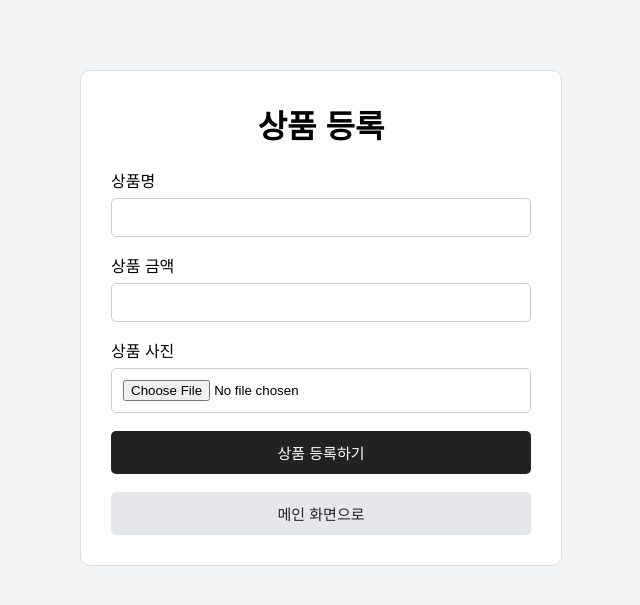
After one commit to seesky7267-stack/secure-coding, a Flask app: page /products/register in a window 1280 px wide. The commit adds this page. Shown: the top 605 px of the page, without its empty margins (319-959 px from the left). Run offline with Flask 3, Linux system fonts and the light colour scheme; the visitor is signed in with stand-in values (Sample User, id 1).

Commit message:
Implement product registration

```diff
--- a/app.py
+++ b/app.py
@@ -1,4 +1,5 @@
 import os
+import uuid
 
 from flask import (
     Flask,
@@ -10,6 +11,7 @@ from flask import (
 )
 from flask_sqlalchemy import SQLAlchemy
 from werkzeug.security import generate_password_hash, check_password_hash
+from werkzeug.utils import secure_filename
 
 app = Flask(__name__)
 
@@ -19,8 +21,16 @@ app.config["SECRET_KEY"] = os.environ.get(
 )
 app.config["SQLALCHEMY_DATABASE_URI"] = "sqlite:///market.db"
 app.config["SQLALCHEMY_TRACK_MODIFICATIONS"] = False
+app.config["UPLOAD_FOLDER"] = os.path.join(
+    app.root_path,
+    "static",
+    "uploads"
+)
+app.config["MAX_CONTENT_LENGTH"] = 5 * 1024 * 1024
 
 db = SQLAlchemy(app)
+
+ALLOWED_EXTENSIONS = {"jpg", "jpeg", "png", "webp"}
 
 
 class User(db.Model):
@@ -38,6 +48,39 @@ class User(db.Model):
         db.Integer,
         nullable=False,
         default=1000000
+    )
+
+
+class Product(db.Model):
+    id = db.Column(db.Integer, primary_key=True)
+    name = db.Column(
+        db.String(100),
+        nullable=False
+    )
+    price = db.Column(
+        db.Integer,
+        nullable=False
+    )
+    image_filename = db.Column(
+        db.String(255),
+        nullable=False
+    )
+    seller_id = db.Column(
+        db.Integer,
+        db.ForeignKey("user.id"),
+        nullable=False
+    )
+    is_sold = db.Column(
+        db.Boolean,
+        nullable=False,
+        default=False
+    )
+
+
+def allowed_file(filename):
+    return (
+        "." in filename
+        and filename.rsplit(".", 1)[1].lower() in ALLOWED_EXTENSIONS
     )
 
 
@@ -93,10 +136,13 @@ def main():
         session.clear()
         return redirect(url_for("index"))
 
+    products = Product.query.order_by(Product.id.desc()).all()
+
     return render_template(
         "main.html",
         username=user.username,
-        balance=user.balance
+        balance=user.balance,
+        products=products
     )
 
 
@@ -154,6 +200,77 @@ def register():
     return redirect(url_for("index"))
 
 
+@app.route("/products/register", methods=["GET", "POST"])
+def product_register():
+    user_id = session.get("user_id")
+
+    if user_id is None:
+        return redirect(url_for("index"))
+
+    if request.method == "GET":
+        return render_template("product_register.html")
+
+    name = request.form.get("name", "").strip()
+    price_text = request.form.get("price", "").strip()
+    image = request.files.get("image")
+
+    if not name or not price_text or image is None:
+        return render_template(
+            "product_register.html",
+            message="모든 항목을 입력하세요."
+        )
+
+    try:
+        price = int(price_text)
+    except ValueError:
+        return render_template(
+            "product_register.html",
+            message="상품 금액은 숫자로 입력하세요."
+        )
+
+    if price <= 0:
+        return render_template(
+            "product_register.html",
+            message="상품 금액은 1원 이상이어야 합니다."
+        )
+
+    if image.filename == "":
+        return render_template(
+            "product_register.html",
+            message="상품 사진을 선택하세요."
+        )
+
+    if not allowed_file(image.filename):
+        return render_template(
+            "product_register.html",
+            message="jpg, jpeg, png, webp 파일만 업로드할 수 있습니다."
+        )
+
+    original_filename = secure_filename(image.filename)
+    extension = original_filename.rsplit(".", 1)[1].lower()
+    saved_filename = f"{uuid.uuid4().hex}.{extension}"
+
+    image_path = os.path.join(
+        app.config["UPLOAD_FOLDER"],
+        saved_filename
+    )
+
+    image.save(image_path)
+
+    new_product = Product(
+        name=name,
+        price=price,
+        image_filename=saved_filename,
+        seller_id=user_id,
+        is_sold=False
+    )
+
+    db.session.add(new_product)
+    db.session.commit()
+
+    return redirect(url_for("main"))
+
+
 if __name__ == "__main__":
     with app.app_context():
         db.create_all()
--- /dev/null
+++ b/templates/product_register.html
@@ -0,0 +1,127 @@
+<!DOCTYPE html>
+<html lang="ko">
+<head>
+    <meta charset="UTF-8">
+    <meta name="viewport" content="width=device-width, initial-scale=1.0">
+    <title>상품 등록</title>
+
+    <style>
+        body {
+            margin: 0;
+            font-family: Arial, sans-serif;
+            background-color: #f3f4f6;
+        }
+
+        .container {
+            width: 420px;
+            margin: 70px auto;
+            padding: 30px;
+            background-color: white;
+            border: 1px solid #dddddd;
+            border-radius: 10px;
+        }
+
+        h1 {
+            margin-top: 0;
+            text-align: center;
+        }
+
+        label {
+            display: block;
+            margin-top: 16px;
+            margin-bottom: 6px;
+        }
+
+        input {
+            box-sizing: border-box;
+            width: 100%;
+            padding: 11px;
+            border: 1px solid #cccccc;
+            border-radius: 5px;
+        }
+
+        button,
+        .back-link {
+            box-sizing: border-box;
+            display: block;
+            width: 100%;
+            margin-top: 18px;
+            padding: 11px;
+            border: none;
+            border-radius: 5px;
+            text-align: center;
+            text-decoration: none;
+            font-size: 15px;
+        }
+
+        button {
+            background-color: #222222;
+            color: white;
+            cursor: pointer;
+        }
+
+        .back-link {
+            background-color: #e5e7eb;
+            color: #222222;
+        }
+
+        .message {
+            padding: 10px;
+            margin-bottom: 15px;
+            background-color: #fee2e2;
+            color: #991b1b;
+            border-radius: 5px;
+        }
+    </style>
+</head>
+
+<body>
+    <div class="container">
+        <h1>상품 등록</h1>
+
+        {% if message %}
+        <div class="message">
+            {{ message }}
+        </div>
+        {% endif %}
+
+        <form
+            method="POST"
+            action="/products/register"
+            enctype="multipart/form-data"
+        >
+            <label for="name">상품명</label>
+            <input
+                type="text"
+                id="name"
+                name="name"
+                required
+            >
+
+            <label for="price">상품 금액</label>
+            <input
+                type="number"
+                id="price"
+                name="price"
+                min="1"
+                required
+            >
+
+            <label for="image">상품 사진</label>
+            <input
+                type="file"
+                id="image"
+                name="image"
+                accept=".jpg,.jpeg,.png,.webp"
+                required
+            >
+
+            <button type="submit">상품 등록하기</button>
+        </form>
+
+        <a class="back-link" href="/main">
+            메인 화면으로
+        </a>
+    </div>
+</body>
+</html>
```
Also changed, not shown: templates/main.html (+58 -6 lines).
